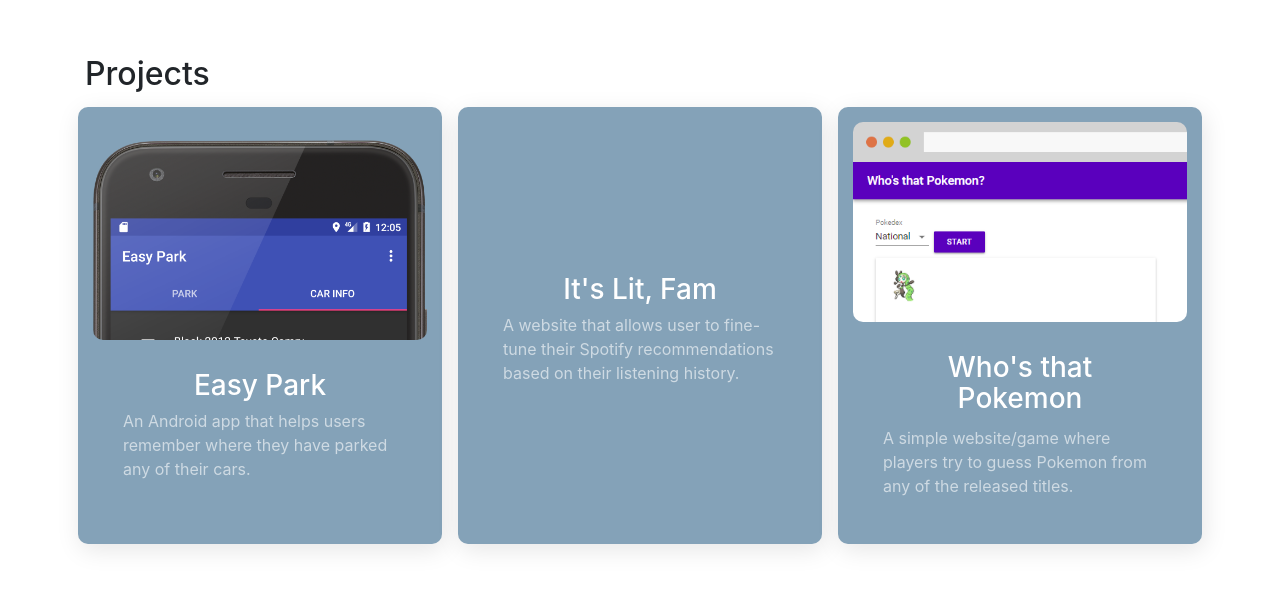
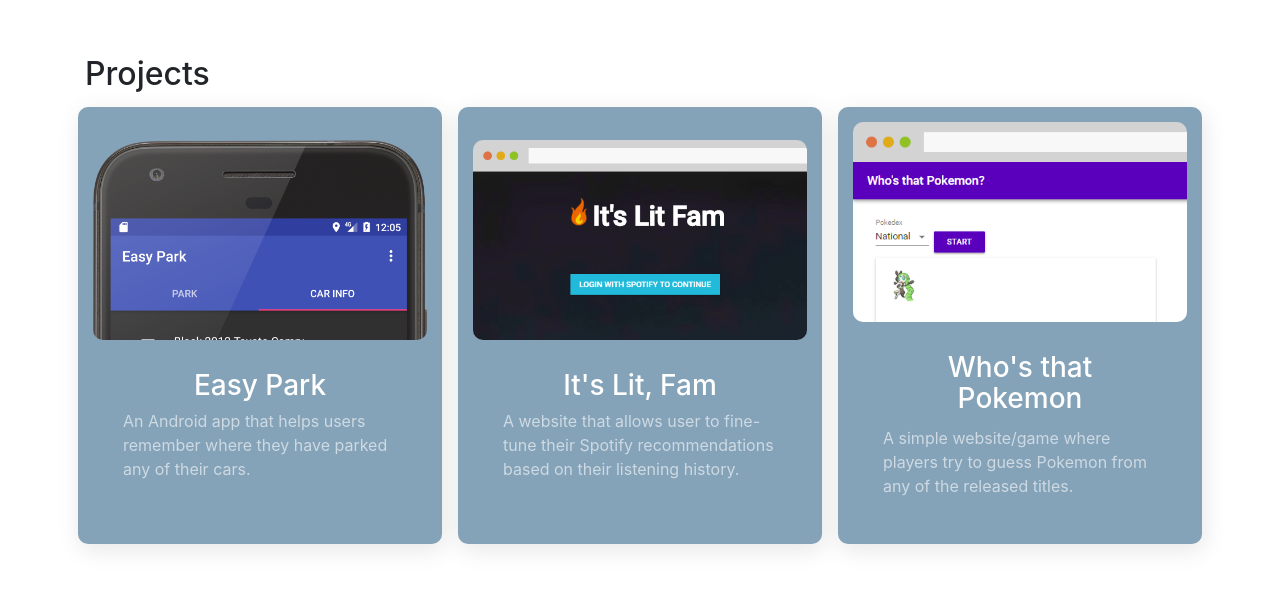
Before and after one commit to jacobdevera/jacobdevera.github.io, a website with bundled scripts: page index.html in a window 1280 px wide. Shown: the part 1151-1740 px from the top of the page. Built offline with nearby package versions, Linux system fonts and the light colour scheme; files whose address does not match are found by name.

Commit message:
added lit image

```diff
--- a/css/main.css
+++ b/css/main.css
@@ -149,7 +149,7 @@ a:hover {
     margin-top: 15px;
     height: 200px;
     background-size: cover;
-    background-position: top center;
+    background-position: top left;
     background-repeat: no-repeat;
 }
 
--- a/index.html
+++ b/index.html
@@ -98,7 +98,7 @@
           </div>
           <div class="portfolio-item col-md">
             <a class="text-white" href="https://joycieyu.github.io/RocketProject/build/">
-              <img src="img/pokeball.png" alt="">
+              <div class="card-image" style="background-image: url(img/lit-min.png)"></div>
               <div class="project-inner">
                 <h3>It's Lit, Fam</h3>
                 <p>A website that allows user to fine-tune their Spotify recommendations based on their listening history.</p>
```
Also changed, not shown: img/lit-min.png (added).
